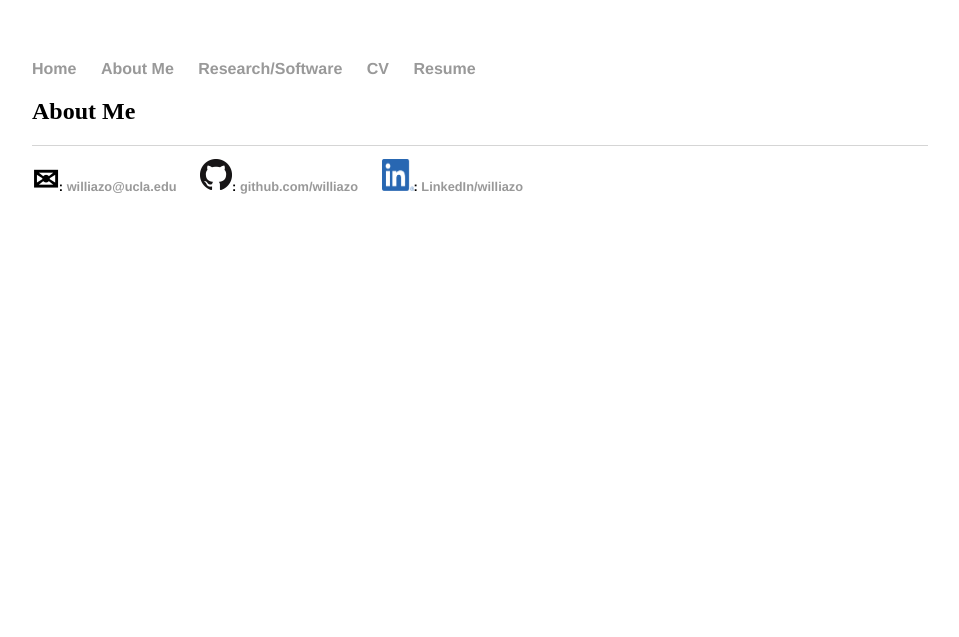
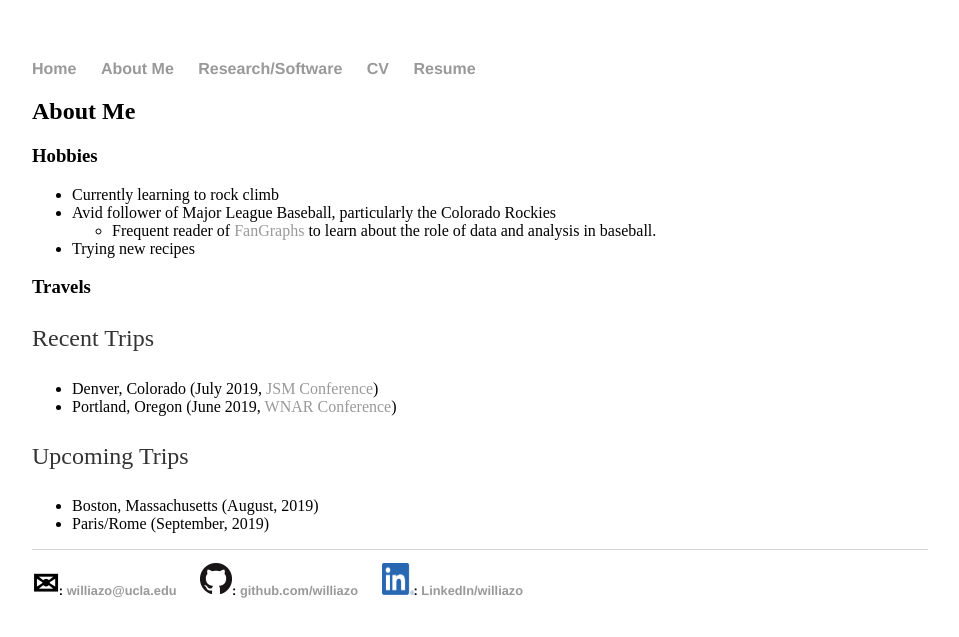
Before and after one commit to williazo/williazo.github.io, a Jekyll site: the page built from aboutme.md, in a window 1280 px wide. Shown: the top 637 px of the page, without its empty margins (160-1119 px from the left). Built offline with Jekyll 4.4.1, drawn with Linux system fonts in a browser that asks for light colours.

Commit message:
addint About Me info

```diff
--- a/aboutme.md
+++ b/aboutme.md
@@ -3,3 +3,17 @@ layout: default
 title: aboutme
 ---
 ## About Me
+### Hobbies
+- Currently learning to rock climb
+- Avid follower of Major League Baseball, particularly the Colorado Rockies
+	- Frequent reader of [FanGraphs](http://www.fangraphs.com) to learn about the role of data and analysis in baseball.
+- Trying new recipes
+
+### Travels
+Recent Trips
+- Denver, Colorado (July 2019, [JSM Conference](https://ww2.amstat.org/meetings/jsm/2019/))
+- Portland, Oregon (June 2019, [WNAR Conference](http://www.wnar.org/Past-Meetings))
+
+Upcoming Trips
+- Boston, Massachusetts (August, 2019)
+- Paris/Rome (September, 2019)
```
